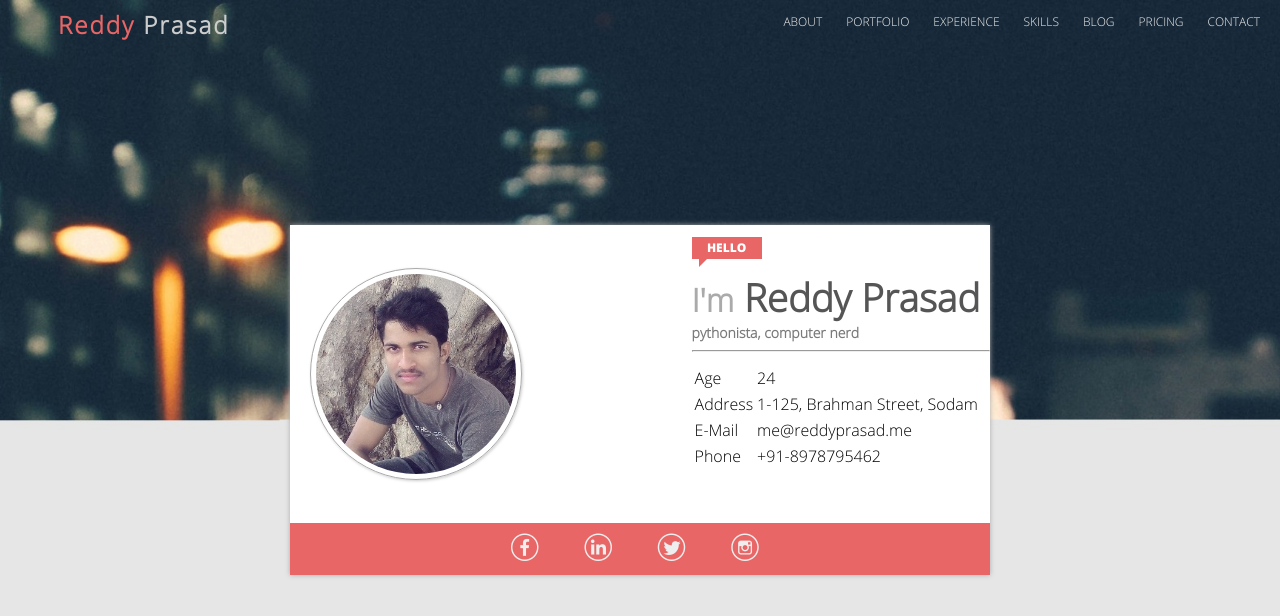
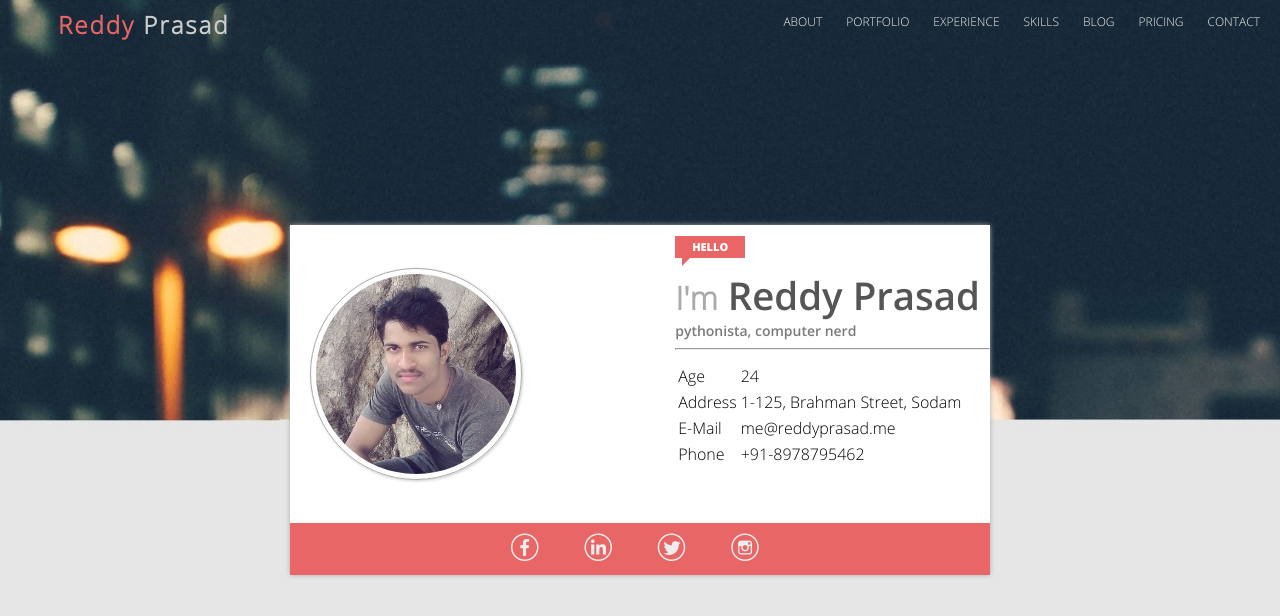
Before and after one commit to dev-drprasad/my_portfolio, a plain HTML site: page index.html in a window 1280 px wide. Drawn offline with Linux system fonts and the light colour scheme.

Commit message:
Minor improvements to styling

```diff
--- a/css/styles.css
+++ b/css/styles.css
@@ -16,6 +16,11 @@
 @font-face {
 	font-family: Social-Shapes;
 	src: url(../fonts/social_shapes.ttf);
+}
+
+@font-face {
+	font-family: OpenSans-Semibold;
+	src: url(../fonts/OpenSans-Semibold.ttf);
 }
 
 body {
@@ -156,7 +161,7 @@ nav ul li a:hover {
 	text-align: center;
 	color: #ffffff;
 	font-family: OpenSans-ExtraBold;
-	font-size: 12px;
+	font-size: 11px;
 	text-transform: uppercase;
 	background-color: rgb(232, 102, 102);
 }
@@ -181,6 +186,7 @@ nav ul li a:hover {
 
 #intro > span {
 	color: #555555;
+	font-family: OpenSans-Semibold;
 	font-size: 1.2em;
 	font-weight: bold;
 	padding: 0px 10px;
@@ -188,7 +194,8 @@ nav ul li a:hover {
 
 #caption {
 	color: #7a7a7a;
-	font-weight: bold;
+	font-family: OpenSans-Semibold;
+	/*font-weight: bold;*/
 	font-size: 14px;
 }
 
```
